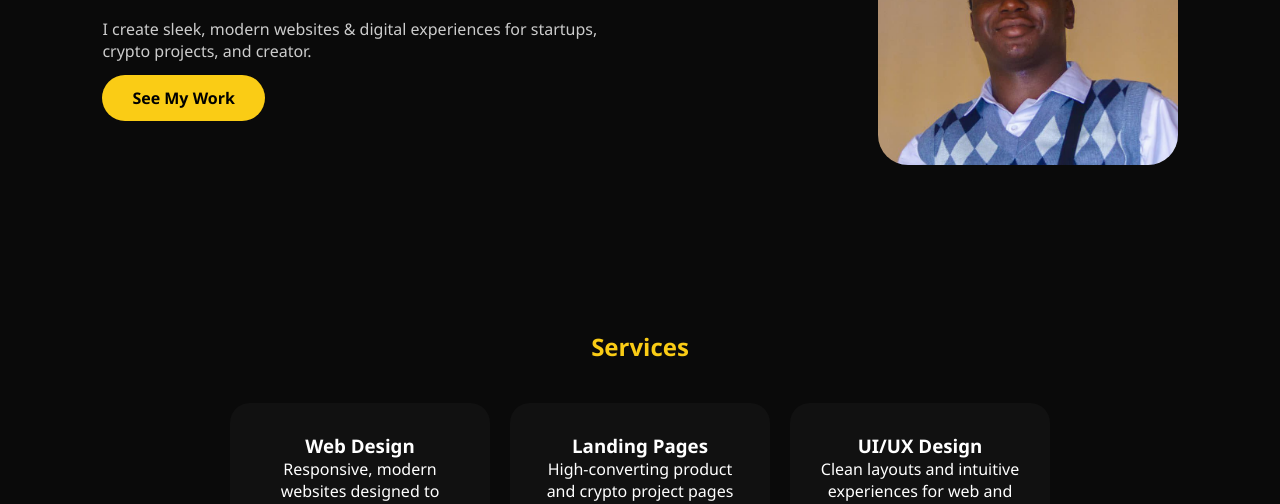
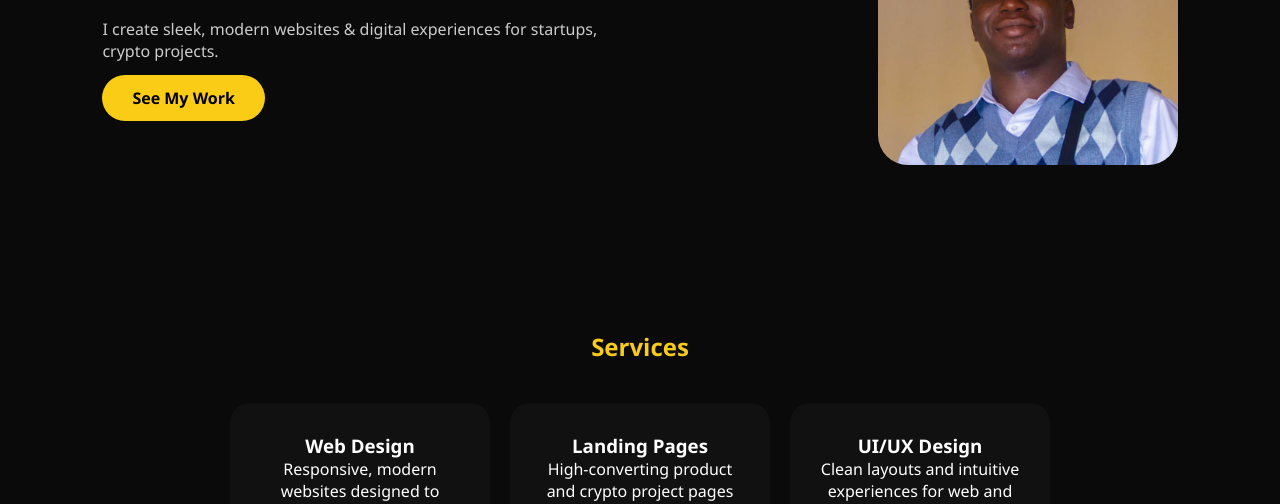
Before and after one commit to Emmy-Web1/Portfolio1.0, a plain HTML site: page index.html in a window 1280 px wide. Shown: the part 291-795 px from the top of the page. Drawn offline with Linux system fonts and the light colour scheme.

Commit message:
Fix HTML formatting and structure

```diff
--- a/index.html
+++ b/index.html
@@ -24,7 +24,7 @@
   <section class="hero" id="about">
     <div class="hero-text">
       <h1>I am a <span id="typewriter"></span></h1>
-      <p>I create sleek, modern websites & digital experiences for startups, crypto projects, and creator.</p>
+      <p>I create sleek, modern websites & digital experiences for startups, crypto projects.</p>
       <a href="#portfolio" class="btn">See My Work</a>
     </div>
     <div class="hero-img">
```
